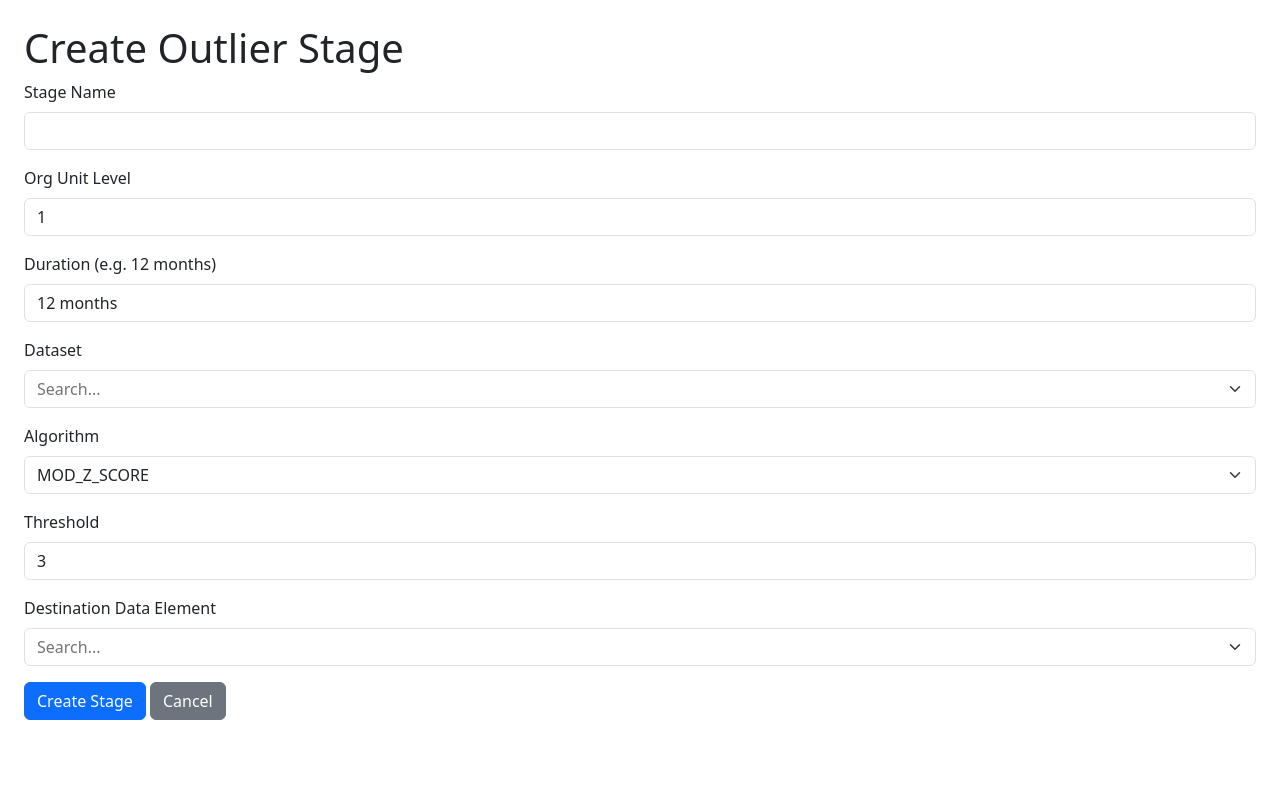
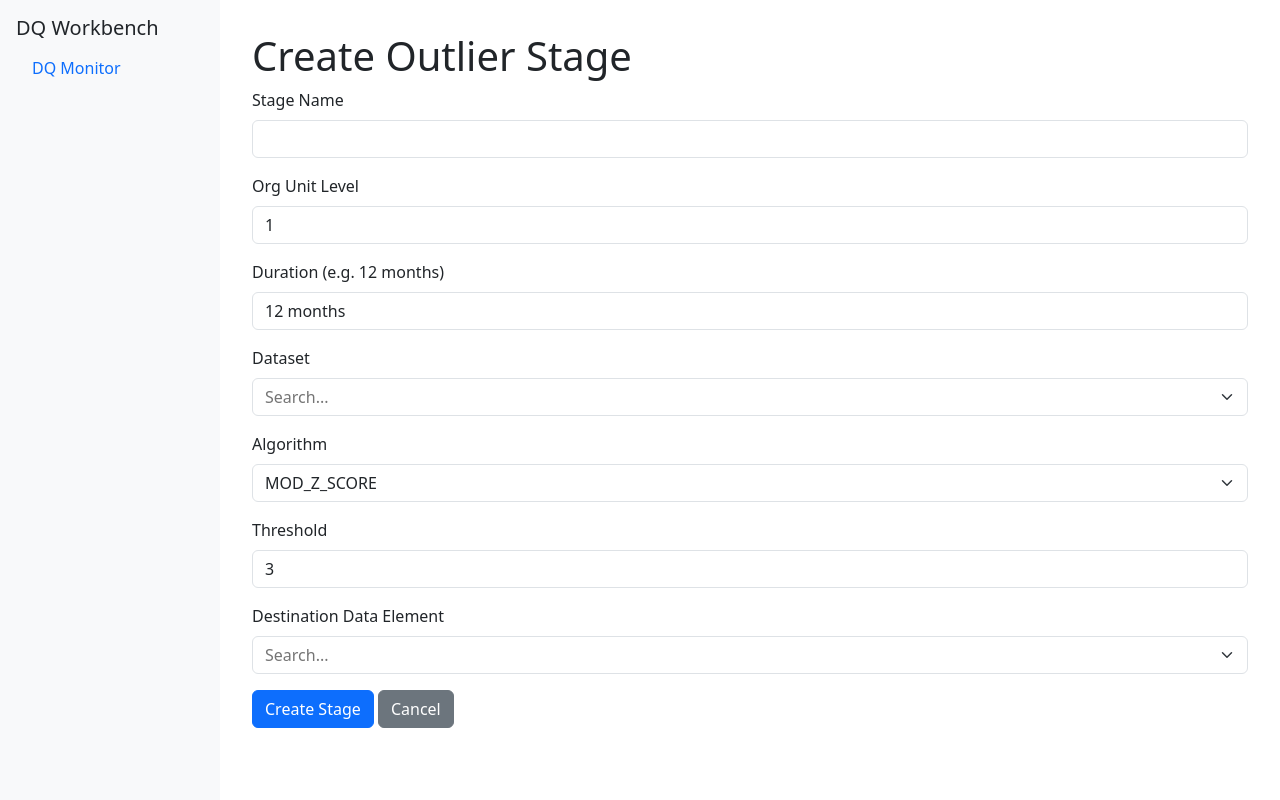
Before and after one commit to dhis2/tool-dq-workbench, a Python web app: template app/web/templates/stage_form_outlier.html in a window 1280 px wide. Run offline with Jinja, Linux system fonts and the light colour scheme; the template is opened without the code that fills it, so the values that code supplies are empty.

Commit message:
Add sidebar

```diff
--- /dev/null
+++ b/app/web/templates/layout.html
@@ -0,0 +1,38 @@
+<!DOCTYPE html>
+<html lang="en">
+<head>
+  <title>{% block title %}DQ Workbench{% endblock %}</title>
+  <link href="https://cdn.jsdelivr.net/npm/bootstrap@5.3.2/dist/css/bootstrap.min.css" rel="stylesheet">
+  {% block head %}{% endblock %}
+  <style>
+    body {
+      display: flex;
+      min-height: 100vh;
+    }
+    .sidebar {
+      width: 220px;
+      background-color: #f8f9fa;
+      padding: 1rem;
+    }
+    .content {
+      flex-grow: 1;
+      padding: 2rem;
+    }
+  </style>
+</head>
+<body>
+  <nav class="sidebar">
+    <h5>DQ Workbench</h5>
+    <ul class="nav flex-column">
+      <li class="nav-item">
+        <a class="nav-link" href="{{ url_for('api.index') }}">DQ Monitor</a>
+      </li>
+      <!-- future items here -->
+    </ul>
+  </nav>
+
+  <div class="content">
+    {% block content %}{% endblock %}
+  </div>
+</body>
+</html>
--- a/app/web/templates/stage_form_outlier.html
+++ b/app/web/templates/stage_form_outlier.html
@@ -1,14 +1,15 @@
-<!DOCTYPE html>
-<html lang="en" xml:lang="en">
-<head>
-  <title>{{ 'Edit' if edit else 'Create' }} Outlier Stage</title>
-  <link href="https://cdn.jsdelivr.net/npm/bootstrap@5.3.2/dist/css/bootstrap.min.css" rel="stylesheet">
+{% extends "layout.html" %}
+
+{% block title %}{{ 'Edit' if edit else 'Create' }} Outlier Stage{% endblock %}
+
+{% block head %}
   <link rel="stylesheet" href="{{ url_for('static', filename='tomselect/tom-select.bootstrap5.min.css') }}">
-<script src="{{ url_for('static', filename='tomselect/tom-select.complete.js') }}"></script>
-{% include "partials/tom_select_dataelement.html" %}
-{% include "partials/tom_select_dataset.html" %}
-</head>
-<body class="p-4">
+  <script src="{{ url_for('static', filename='tomselect/tom-select.complete.js') }}"></script>
+  {% include "partials/tom_select_dataelement.html" %}
+  {% include "partials/tom_select_dataset.html" %}
+{% endblock %}
+
+{% block content %}
   <h1>{{ 'Edit' if edit else 'Create' }} Outlier Stage</h1>
 
   <form method="post">
@@ -67,5 +68,4 @@
     <button class="btn btn-primary" type="submit">{{ 'Update' if edit else 'Create' }} Stage</button>
     <a class="btn btn-secondary" href="{{ url_for('api.index') }}">Cancel</a>
   </form>
-</body>
-</html>
+{% endblock %}
```
Also changed, not shown: app/web/templates/edit_server.html (+4 -9 lines), app/web/templates/index.html (+4 -9 lines), app/web/templates/stage_form_validation_rule.html (+13 -13 lines).
